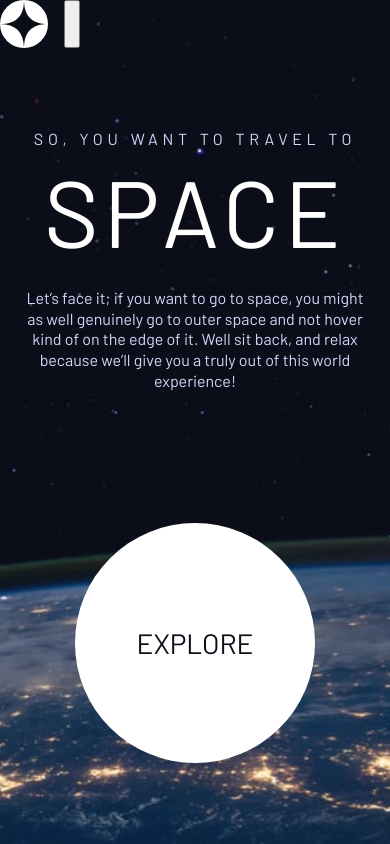
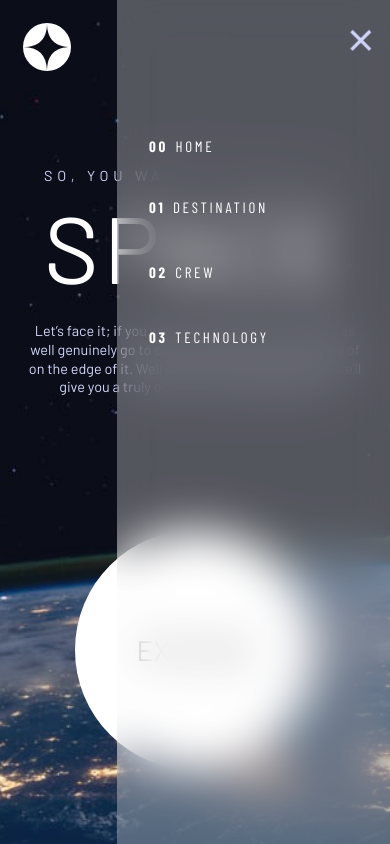
Before and after one commit to udohchuks/Space-website, a plain HTML site: page index.html in a window 390 px wide. Both pictures are taken after a click on the button "Menu". Drawn offline with nearby package versions, Linux system fonts and the light colour scheme; a web font is replaced by a local one.

Commit message:
almost done with the navbar

```diff
--- a/index.html
+++ b/index.html
@@ -17,18 +17,18 @@
 </head>
 <body class="home">
 <header class="primary-header flex">
-  <div>
+  <div class="logo">
     <img src="assets/shared/logo.svg">
   </div>
-  <button aria-controls="mobile-nav-toggle primary-navigation" ><span class="sr-only" aria-expanded="false">Menu</span></button>
-  <!-- <nav>
-    <ul id="primary-navigation" class="primary-navigation underline-indicators flex">
+  <button aria-controls="primary-navigation" class="mobile-nav-toggle"><span class="sr-only" aria-expanded="false">Menu</span></button>
+  <nav>
+    <ul id="primary-navigation" data-visible="false" class="primary-navigation underline-indicators flex">
       <li class="active"><a href="#"  class="text-white uppercase ff-sans-cond letter-spacing-2"><span>00</span>Home</a></li>
       <li><a href="#" class="text-white uppercase ff-sans-cond letter-spacing-2"><span>01</span>Destination</a></li>
-      <li><a class="ff-sans-cond uppercase text-white letter-spacing-2" href="crew.html"><span>02</span>Crew</a>
+      <li><a class="ff-sans-cond uppercase text-white letter-spacing-2" href="#"><span>02</span>Crew</a>
       <li><a href="#" class="text-white uppercase ff-sans-cond letter-spacing-2"><span>03</span>Technology</a></li>
     </ul>
-  </nav> -->
+  </nav>
 </header>
 
 <div class="grid-container grid-container--home">
@@ -47,6 +47,6 @@
     <a href="#" class="large-button uppercase fs-500 text-dark bg-white">Explore</a>
   </div>
 </div>
-
+<script src="main.js"></script>
 </body>
 </html>
--- /dev/null
+++ b/main.js
@@ -0,0 +1,15 @@
+const nav = document.querySelector(".primary-navigation");
+const navToggle = document.querySelector(".mobile-nav-toggle")
+
+navToggle.addEventListener("click", () => {
+    const visibility = nav.getAttribute("data-visible")
+
+    if (visibility === "false") {
+        nav.setAttribute("data-visible", true)
+        navToggle.setAttribute("aria-expanded", true);
+    }
+    else {
+        nav.setAttribute("data-visible", false);
+        navToggle.setAttribute("aria-expanded", false);
+    }
+})
--- a/style.css
+++ b/style.css
@@ -9,10 +9,10 @@
     --clr-white: 0 0% 100%;
 
     /* font-sizes */
-    --fs-900: clamp(5rem, 20vw + 1rem, 9.375rem);
+    --fs-900: clamp(5rem, 20vw + 1rem, 7rem);
     --fs-800: 3.5rem;
     --fs-700: 1.5rem;
-    --fs-600: 1rem;
+    --fs-600: .9rem;
     --fs-500: 1.75rem;
     --fs-400: 0.9375rem;
     --fs-300: 1rem;
@@ -22,18 +22,21 @@
     --ff-serif: "Bellefair", serif;
     --ff-sans-cond: "Barlow Condensed", sans-serif;
     --ff-sans-normal: "Barlow", sans-serif;
+    --sm: 35em;
+    --mm: 45em;
+    --lg: 55em;
 }
 
-@media (min-width: 48em) {
+@media (min-width: 35em) {
     :root {
         --fs-800: 5rem;
         --fs-700: 2.5rem;
-        --fs-600: 1.5rem;
+        --fs-600: 1.1rem;
         --fs-400: 1rem;
     }
 }
 
-@media (min-width: 60em) {
+@media (min-width: em) {
     :root {
         /* font-sizes */
         --fs-800: 6.25rem;
@@ -92,11 +95,12 @@ body {
     margin: 0;
     display: grid;
     grid-template-rows: min-content 1fr;
+    overflow-x: hidden;
 }
 
 /* make images easier to work with */
 img,
-picutre {
+picture {
     max-width: 100%;
     display: block;
 }
@@ -153,7 +157,7 @@ select {
     place-items: center;
     padding: 1em;
     text-align: center;
-    gap: 0;
+    gap: 1em;
 }
 .grid-container > * {
     max-width: 40ch;
@@ -286,19 +290,40 @@ select {
     transition: opacity 500ms linear, transform 750ms ease-in-out;
 }
 
+
 .large-button:hover::after,
 .large-button:focus::after {
     opacity: 1;
     transform: scale(1.5);
 }
 
+.logo {
+    margin: 1.5em clamp(1.5em, 5vw, 3.5em);
+}
+.primary-header {
+    justify-content: space-between;
+    align-items: flex-start;
+}
+
+.mobile-nav-toggle {
+    display: none;
+}
 .primary-navigation {
+    --gap: clamp(1.5em, 6vw, 3.5em);
     --underline-gap: 2rem;
     list-style: none;
     padding: 0;
     margin: 0;
     background: hsl( var(--clr-white) / 0.3);
     backdrop-filter: blur(1.5rem);
+}
+.primary-navigation a {
+    text-decoration: none;
+}
+
+.primary-navigation a > span {
+    font-weight: 700;
+    margin-right: .5em;
 }
 @media (max-width: 35rem) {
     .primary-navigation {
@@ -308,20 +333,51 @@ select {
         position: fixed;
         inset: 0 0 0 30%;
         padding: min(20rem, 15vh) 2rem;
+        transition: transform 0.7s ease-out;
+        transform: translateX(100%);
+    }
+    .primary-navigation[data-visible="true"] {
+        transform: translateX(0);
+    }
+    .mobile-nav-toggle[aria-expanded="true"] {
+        background-image: url(assets/shared/icon-close.svg);
+    }
+    .mobile-nav-toggle {
+        display: block;
+        position: absolute;
+        top: 2em;
+        right: 1em;
+        z-index: 2000;
+        background: transparent;
+        border: 0;
+        background-image: url(assets/shared/icon-hamburger.svg);
+        background-repeat: no-repeat;
+        width: 1.5rem;
+        aspect-ratio: 1;
+        cursor: pointer;
+    }
+    .mobile-nav-toggle:focus {
+        transform: scale(1.1);
     }
     .primary-navigation.underline-indicators > *.active {
         border: 0;
     }
 }
-.primary-navigation a {
-    text-decoration: none;
+@media (min-width: 35em) {
+    .primary-navigation {
+        padding-inline: clamp(1.5em, 10vw, 6em)
+    }
 }
-
-.primary-navigation a > span {
-    font-weight: 700;
-    margin-right: .5em;
+@media (min-width: 35em) and (max-width: 60em) {
+    .primary-navigation a > span {
+        display: none;
+    }
 }
-
+@media (min-width: 60em) {
+    .primary-header {
+        margin-block: 2em;
+    }
+}
 .underline-indicators > * {
     cursor: pointer;
     padding: var(--underline-gap, 1rem) 0;
@@ -369,12 +425,14 @@ select {
 body {
     background-position: center;
     background-size: cover;
+    background-repeat: no-repeat;
 }
 .home {
     background-image: url(assets/home/background-home-mobile.jpg);
 }
 @media (min-width: 48rem) {
     .home {
+        background-position: bottom center;
         background-image: url(assets/home/background-home-tablet.jpg);
     }
 }
```
